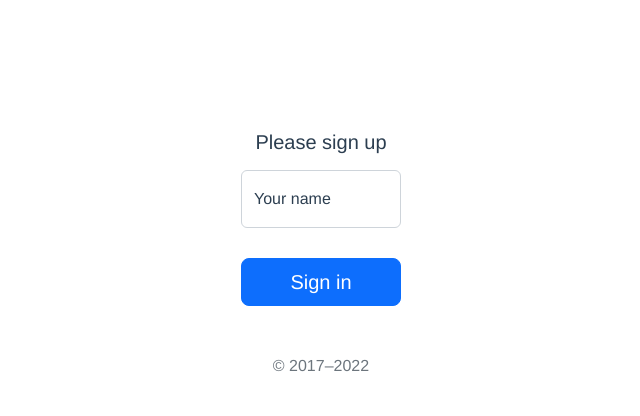
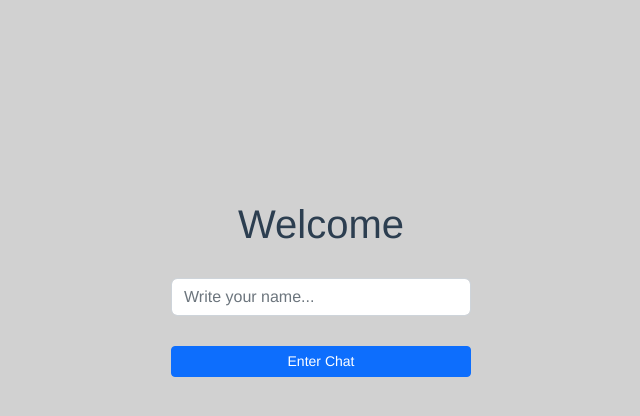
Before and after one commit to GozzAgu/Guest-code-generator, a Vue app: page / in a window 1280 px wide. Shown: the top 416 px of the page, without its empty margins (319-959 px from the left). Built offline with nearby package versions, Linux system fonts and the light colour scheme.

Commit message:
feat: added chat route

```diff
--- a/src/App.vue
+++ b/src/App.vue
@@ -1,7 +1,4 @@
 <template>
-  <nav>
-
-  </nav>
   <router-view/>
 
 </template>
--- a/src/router/index.js
+++ b/src/router/index.js
@@ -18,7 +18,11 @@ const routes = [
   {
     path: '/chat',
     name: 'chat',
-    component: Chat
+    component: Chat,
+    props: true,
+    beforeEnter: (to) => {
+      console.log(to.params.name)
+    }
   }
 ]
 
--- a/src/views/Chat.vue
+++ b/src/views/Chat.vue
@@ -2,46 +2,50 @@
     <div class="container">
         <div class="d-flex flex-column align-items-stretch flex-shrink-0 bg-white" style="width: 380px;">
             <div class="d-flex align-items-center flex-shrink-0 p-3 link-dark text-decoration-none border-bottom">
-                <h1 class="fs-5 fw-semibold">{{ username }}</h1>
+                <h1 class="fs-5 fw-semibold">{{ props.name }}</h1>
             </div>
             <div class="list-group list-group-flush border-bottom scrollarea">
-                <div v-for="message in messages" :key="message" class="list-group-item list-group-item-action py-3 lh-sm" aria-current="true">
+                <div class="list-group-item list-group-item-action py-3 lh-sm" aria-current="true">
                     <div class="d-flex w-100 align-items-center justify-content-between">
                     <strong class="mb-1">{{ username }}</strong>
-                    <small class="text-muted">{{ time }}</small>
+                    <small class="text-muted">{{ getTime().value }}</small>
                     </div>
-                    <div class="col-10 mb-1 small text-start">{{ message.content }}</div>
+                    <div class="col-10 mb-1 small text-start">{{ message }}</div>
                 </div>
+                <form @submit.prevent="submit">
+                    <input v-model="message" class="form-control" placeholder="Write a message"/>
+                </form>
             </div>
         </div>
-        <form @submit.prevent="submit">
-            <input v-model="message.content" class="form-control" placeholder="Write a message"/>
-        </form>
     </div>
 </template>
 
 <script setup>
-import { ref } from 'vue'
+import { ref, defineProps } from 'vue'
 
-const date =  ref(new Date());
-const time = ref(date.value.getHours() + ':' + date.value.getMinutes() + ':' + date.value.getSeconds());
+const props = defineProps({
+    name: String
+});
 
-const username = ref('Goz');
 const messages = ref([]);
-const message = ref({
-    content: '',
-    time: time.value
-});
+const message = ref('')
+
+const getTime = () => {
+    const date =  ref(new Date());
+    const time = ref(date.value.getHours() + ':' + date.value.getMinutes() + ':' + date.value.getSeconds());
+    return time
+};
 
 const submit = () => {
     messages.value.push(message.value);
-    message.value = ''
+    getTime();
+    message.value = '';
 };
 
 </script>
 
 <style scoped>
 .scrollarea {
-    min-height: 500px;
+    min-height: 300px;
 }
 </style>
--- a/src/views/SignUp.vue
+++ b/src/views/SignUp.vue
@@ -1,14 +1,14 @@
 <template>
-    <div>
-        <form @submit.prevent="signUp">
-            <h1 class="h5 mb-3 fw-normal">Please sign up</h1>
-            <div class="form-floating">
-                <input v-model="user.name" type="text" class="form-control" id="floatingInput" placeholder="your name">
-                <label for="floatingInput">Your name</label>
+    <div class="bg">
+        <form @submit.prevent="signUp" class="form">
+            <h1 class="h1 mb-3 fw-normal">Welcome</h1>
+            <div class="name">
+                <input v-model="name" placeholder="Write your name..." type="text" class="form-control" id="floatingInput">
             </div>
             <p v-if="errorText" class="error">{{errorText}}</p>
-            <button class="w-100 btn btn-lg btn-primary" type="submit">Sign in</button>
-            <p class="mt-5 mb-3 text-muted">© 2017–2022</p>
+            <button class="w-100 btn btn-sm btn-primary" type="submit">
+                Enter Chat
+            </button>
         </form>
     </div>
 </template>
@@ -18,18 +18,16 @@ import { ref } from 'vue'
 import { useRouter } from 'vue-router';
 
 const router = useRouter()
-const user = ref({
-    name: ''
-})
+const name = ref('')
 
-const errorText = ref(null)
+const errorText = ref(false)
 
 const signUp = () => {
-    if(user.value.name) {
+    if(name.value.length > 0) {
         router.push({
             name: 'chat',
             params: {
-                name: user.value.name
+                name: name.value
             }
         })
     } else {
@@ -39,14 +37,18 @@ const signUp = () => {
 </script>
 
 <style scoped lang="scss">
+.bg {
+    background-color: rgb(209, 209, 209);
+    height: 1000px;
     form {
         margin: 0 auto;
-    padding: 70px;
+        padding-top: 200px;
         width: 300px;
         height: 200px;
         input {
             width: 100%;
             margin-bottom: 30px;
+            margin-top: 30px
         }
         button {
             width: 100%;
@@ -55,4 +57,6 @@ form {
             color: red;
         }
     }
+}
+
 </style>
```
Also changed, not shown: src/firebase/init.js (added, +17 -0 lines). Lines whose indentation alone changed are shown as unchanged.
